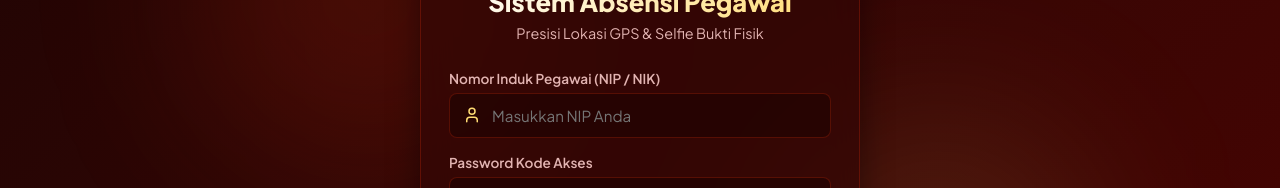
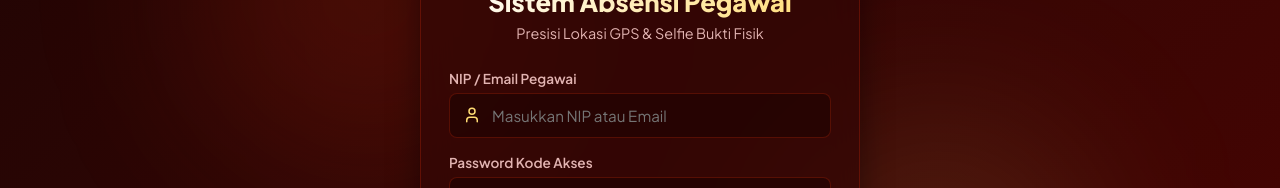
Before and after one commit to hengqpung-cloud/absensi, a React (Vite) app: page / in a window 1280 px wide. Shown: the part 259-447 px from the top of the page. Built offline with nearby package versions, Linux system fonts and the light colour scheme; no server answers.

Commit message:
Support direct email or NIP login with detailed auth error messages

```diff
--- a/src/components/Auth.jsx
+++ b/src/components/Auth.jsx
@@ -14,15 +14,23 @@ export function Auth({ onLoginSuccess, theme, toggleTheme }) {
     setLoading(true);
 
     try {
-      // Login via email format: nip@absensi.local
-      const email = `${nip.trim()}@absensi.local`;
+      const inputVal = nip.trim();
+      // Support login via NIP (auto appends @absensi.local) or full Email
+      const email = inputVal.includes('@') ? inputVal : `${inputVal}@absensi.local`;
+
       const { data, error } = await supabase.auth.signInWithPassword({
         email,
         password
       });
 
       if (error) {
-        throw new Error('NIP atau Password salah. Silakan periksa kembali.');
+        let msg = error.message;
+        if (msg.includes('Invalid login credentials')) {
+          msg = `Kombinasi NIP/Email (${email}) dan Password tidak cocok. Silakan periksa kembali.`;
+        } else if (msg.includes('Email not confirmed')) {
+          msg = 'Email/NIP belum terkonfirmasi di Supabase Auth Dashboard. Matikan "Confirm Email" di Supabase Auth Settings.';
+        }
+        throw new Error(msg);
       }
 
       if (data?.session) {
@@ -131,7 +139,7 @@ export function Auth({ onLoginSuccess, theme, toggleTheme }) {
 
         <form onSubmit={handleLogin}>
           <div className="form-group">
-            <label className="form-label">Nomor Induk Pegawai (NIP / NIK)</label>
+            <label className="form-label">NIP / Email Pegawai</label>
             <div style={{ position: 'relative' }}>
               <User size={18} color="var(--text-gold)" style={{
                 position: 'absolute',
@@ -143,7 +151,7 @@ export function Auth({ onLoginSuccess, theme, toggleTheme }) {
                 type="text"
                 className="form-input"
                 style={{ paddingLeft: '42px' }}
-                placeholder="Masukkan NIP Anda"
+                placeholder="Masukkan NIP atau Email"
                 value={nip}
                 onChange={(e) => setNip(e.target.value)}
                 required
```
